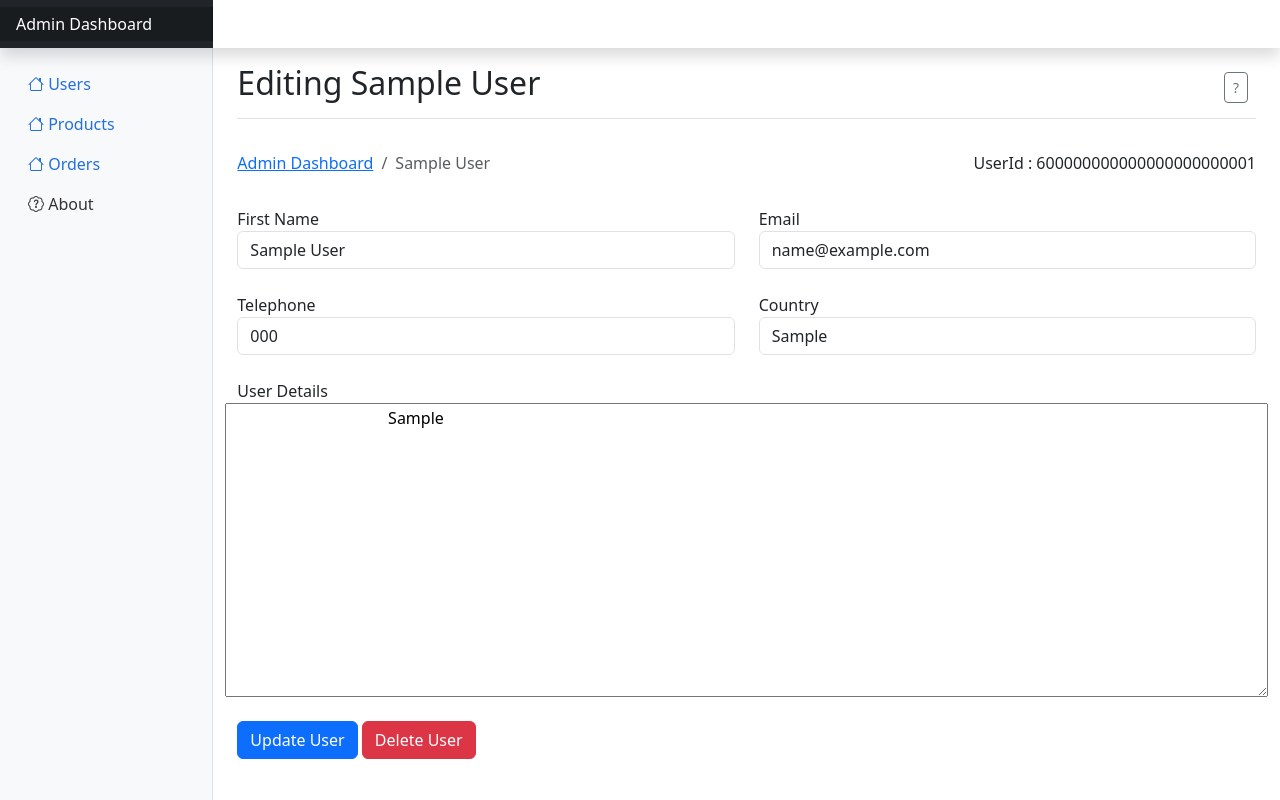
After one commit to Ahsan-bashir/GrainGlory, a Node server app: page /editUserPage/600000000000000000000001 in a window 1280 px wide. The commit adds this page. Run offline with Node 20, Linux system fonts and the light colour scheme; tables that the repository leaves empty hold one stand-in row (values such as "Sample post"); some libraries are stand-ins or nearby versions.

Commit message:
user's admin panel done

```diff
--- a/server/controllers/user/userController.js
+++ b/server/controllers/user/userController.js
@@ -33,7 +33,7 @@ exports.loginUser = async (req, res) => {
         return res.render('index', { messages: req.flash() });
     }
 }
-exports.addUser = async (req, res) => {
+exports.addUserPage = async (req, res) => {
 
     try {
         await Customer.insertMany([
@@ -251,6 +251,46 @@ exports.viewUser = async (req, res) => {
     // console.log("err : ", + error);
    }
 }
+exports.editUserPage = async (req, res) => {
+   try {
+    const user=await User.findById(req.params.id).select("-password");
+    const locals = {
+        title: "View User",
+        description: "GrainGlory"
+    }
+    console.log("--------------------------in view");
+    res.render('admin/customer/editUser', {locals,customer:user})
+   } catch (error) {
+     req.flash('error', 'An error occurred while trying to find the user.');
+     res.render('admin/customer/allUsers', { messages: req.flash() });
+    // console.log("err : ", + error);
+   }
+}
+exports.updateUser = async (req, res) => {
+    try {
+      await User.findByIdAndUpdate(req.params.id, {
+        name: req.body.name,
+        username: req.body.username,
+        email: req.body.email,
+        phone: req.body.phone,
+        street: req.body.street,
+        apartment: req.body.apartment,
+        city: req.body.city,
+        zip: req.body.zip,
+        country: req.body.country,
+        isAdmin: req.body.isAdmin,
+        }).where({ _id: req.params.id });
+
+
+        //  connectFlash.info('New Customer Added Successfully.')
+          req.flash('info','Customer Updated Successfully !!!')
+        // await req.flash('info','New Customer Added Successfully')
+        await res.redirect(`/editUserPage/${req.params.id}`);
+    } catch (error) {
+        console.log(error);
+
+    }
+}
 exports.postUser = async (req, res) => {
     const { name, username, password, email, phone, street, apartment, city, zip, country, isAdmin } = req.body;
 
@@ -373,3 +413,16 @@ exports.getUser = async (req, res) => {
         res.status(500).send("Internal server error");
     }
 };
+
+exports.deleteUser = async (req, res) => {
+try {
+    const deletedUser= await User.findByIdAndDelete(req.params.id).where({ _id: req.params.id });
+    if(!deletedUser){
+        console.log("-----------user not found --------------");
+        return res.status(404).json({success:false,message:'user not found!'});
+    }
+    res.redirect('/adminDashboard');
+} catch (error) {
+    console.log(error);
+}
+}
--- a/views/admin/customer/addUser.ejs
+++ b/views/admin/customer/addUser.ejs
@@ -41,7 +41,7 @@
         <div class="col">
             <nav aria-label="breadcrumb">
                 <ol class="breadcrumb-item">
-                    <li class="breadcrumb-item"> <a href="/adminDashboard"> Dashboard</a></li>
+                    <li class="breadcrumb-item"> <a href="/adminDashboard">Admin Dashboard</a></li>
                     <li class="breadcrumb-item active">New User</li>
                 </ol>
             </nav>
--- a/views/admin/customer/allUsers.ejs
+++ b/views/admin/customer/allUsers.ejs
@@ -81,12 +81,12 @@
                                                             </a>
 
 
-                                                            <a href="/edit/<%= customer._id %>" type="button"
+                                                            <a href="/editUserPage/<%= customer._id %>" type="button"
                                                                 class="btn btn-warning btn-small">
                                                                 <i class="bi bi-pencil"></i>
                                                             </a>
 
-                                                            <form action="/edit/<%= customer._id %>?_method=DELETE"
+                                                            <form action="/deleteUser/<%= customer._id %>?_method=DELETE"
                                                                 method="POST" class="position-relative">
                                                                 <button type="submit" class="btn btn-danger btn-small">
                                                                     <i class="bi bi-person-x"></i>
--- /dev/null
+++ b/views/admin/customer/editUser.ejs
@@ -0,0 +1,153 @@
+<!DOCTYPE html>
+<html lang="en">
+
+<head>
+    <meta charset="UTF-8">
+    <meta http-equiv="X-UA-Compatiable" content="IE=edge">
+    <meta name="viewport" content="width=device-width, initial-scale=1.0">
+    <title>
+        <%= locals.title %>
+    </title>
+    <meta name="description" content="<%= locals.description %>">
+    <!-- <link rel="stylesheet" href="/assets/output.css"> -->
+    <link rel="stylesheet" href="/assets/css/main.css">
+    <link href="https://cdn.jsdelivr.net/npm/bootstrap@5.3.2/dist/css/bootstrap.min.css" rel="stylesheet"
+        integrity="sha384-T3c6CoIi6uLrA9TneNEoa7RxnatzjcDSCmG1MXxSR1GAsXEV/Dwwykc2MPK8M2HN" crossorigin="anonymous">
+    <link rel="stylesheet" href="https://cdn.jsdelivr.net/npm/bootstrap-icons@1.11.1/font/bootstrap-icons.css">
+
+</head>
+
+<body>
+    <%- include('../Partials/header.ejs') %>
+        <div class="container-fluid">
+            <div class="row">
+                <%- include('../Partials/sidebar.ejs') %>
+                    <main class="col-md-9 ms-sm-auto col-lg-10 px-md-4">
+                        <!-- ------------------------------------------------------------ -->
+                        <!-- ------------------------------------------------------------ -->
+
+
+
+
+
+                        <div
+                            class="d-flex justify-content-between flex-wrap nowrap flex-md align-items-center pt-3 pb-2 mb-3 border-bottom">
+                            <h1 class="h2">Editing <%= customer.name %>
+
+                            </h1>
+                            <div class="btn-toolbar mb-2 mb-md-0">
+                                <div class="btn-group me-2">
+                                    <a href="/addUser" class="btn btn-sm btn-outline-secondary">?</a>
+                                </div>
+                            </div>
+                        </div>
+
+                        <div class="col py-3">
+                            <div class="row">
+                                <div class="col">
+                                    <nav aria-label="breadcrumb">
+                                        <ol class="breadcrumb">
+                                            <li class="breadcrumb-item"><a href="/adminDashboard">Admin Dashboard</a>
+                                            </li>
+                                            <li class="breadcrumb-item active">
+                                                <%= customer.name %>
+                                            </li>
+                                        </ol>
+                                    </nav>
+                                </div>
+                                <div class="col text-end fw-lighter">
+
+                                    <b>UserId : <%= customer._id %></b>
+                                </div>
+                            </div>
+                        </div>
+
+                        <form action="/editUser/<%= customer._id %>?_method=PUT" method="POST">
+                            <!-- row 1 -->
+                            <div class="row form-group mb-4">
+                                <div class="col">
+                                    <label for="name">First Name</label>
+                                    <input type="text" class="form-control" placeholder="First Name" id="name"
+                                        name="name" value="<%= customer.name %>" required>
+                                </div>
+                                <div class="col">
+                                    <label for="email">Email</label>
+                                    <input type="email" class="form-control" placeholder="Email" id="email" name="email"
+                                        value="<%= customer.email %>" required>
+                                </div>
+                            </div>
+                            <!-- row 2 -->
+                            <div class="row form-group mb-4">
+                                <div class="col">
+                                    <label for="phone">Telephone</label>
+                                    <input type="text" class="form-control" placeholder="Telephone" id="phone"
+                                        name="phone" value="<%= customer.phone %>">
+                                </div>
+                                <div class="col">
+                                    <label for="country">Country</label>
+                                    <input type="text" class="form-control" placeholder="Country" id="country"
+                                        name="country" value="<%= customer.country %>" required>
+                                </div>
+
+                            </div>
+
+                            <!-- row 3 -->
+                            <div class="row form-group mb-4 ">
+                                <label for="street">User Details</label>
+                                <textarea name="street" id="street" cols="30" rows="12" placeholder="Customer Details">
+                                    <%= customer.street %>
+                                </textarea>
+                            </div>
+
+
+                            <button type="submit" class="btn btn-primary">Update User</button>
+                            <button type="button" class="btn  btn-danger" data-bs-toggle="modal" id="deleteButton"
+                                data-bs-target="#deleteModal">Delete User</button>
+                        </form>
+
+                        <!-- Alert Dialouge Box -->
+
+                        <div class="modal fade" tabindex="-1" role="dialog" id="deleteModal">
+                            <div class="modal-dialog" role="document">
+                                <div class="modal-content">
+                                    <div class="modal-header">
+                                        <div class="modal-title">You are about to delete User record </div>
+                                        <button type="button" class="btn-close" data-bs-dismiss="modal"
+                                            aria-label="close"></button>
+                                    </div>
+                                    <div class="modal-body">
+                                        <p>This will remove the record of <b class="fw-bold">
+                                                <%= customer.name%>
+                                            </b>
+                                            <br><br>
+                                            Are you sure ?
+                                        </p>
+                                    </div>
+                                    <div class="modal-footer">
+                                        <button type="button" class="btn btn-secondary"
+                                            data-bs-dismiss="modal">Close</button>
+                                        <form action="/deleteUser/<%= customer._id %>?_method=DELETE" method="POST"
+                                            class="position-relative">
+                                            <button type="submit" class="btn btn-primary">Yes,Remove Customer</button>
+
+                                        </form>
+                                    </div>
+
+                                </div>
+                            </div>
+                        </div>
+
+                    </main>
+            </div>
+
+        </div>
+
+        <script src="https://cdn.jsdelivr.net/npm/@popperjs/core@2.11.8/dist/umd/popper.min.js"
+            integrity="sha384-I7E8VVD/ismYTF4hNIPjVp/Zjvgyol6VFvRkX/vR+Vc4jQkC+hVqc2pM8ODewa9r"
+            crossorigin="anonymous"></script>
+        <script src="https://cdn.jsdelivr.net/npm/bootstrap@5.3.2/dist/js/bootstrap.min.js"
+            integrity="sha384-BBtl+eGJRgqQAUMxJ7pMwbEyER4l1g+O15P+16Ep7Q9Q+zqX6gSbd85u4mG4QzX+"
+            crossorigin="anonymous"></script>
+</body>
+
+</html>
```
Also changed, not shown: server/routes/routes.js (+5 -5 lines), views/admin/customer/edit.ejs (deleted, +0 -100 lines).
